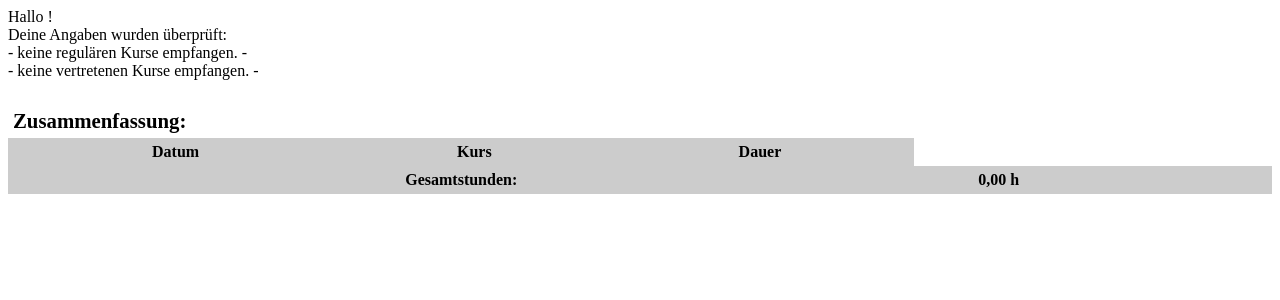
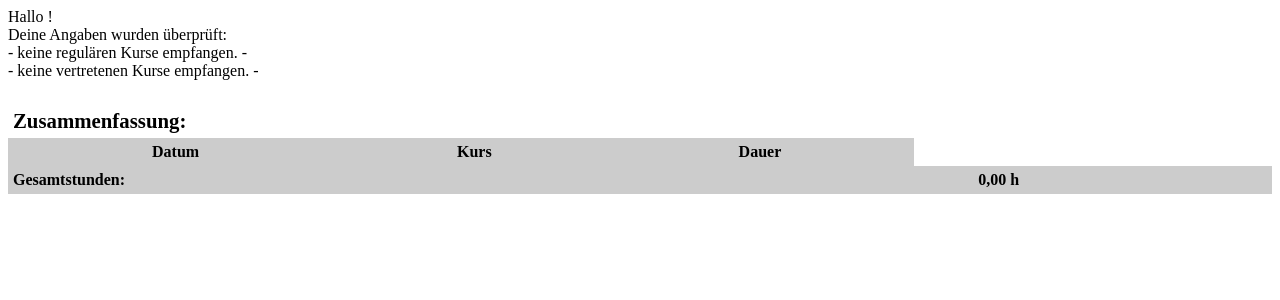
Before and after one commit to CVNfan/Online-Abrechnung, a PHP site: page /send.php in a window 1280 px wide. Shown: the top 300 px of the page. Run offline with PHP 8.4, Linux system fonts and the light colour scheme; data that the repository does not hold is empty.

Commit message:
Update pdf-data.php
cops

```diff
--- a/pdf-data.php
+++ b/pdf-data.php
@@ -87,7 +87,6 @@ Zusammenfassung:
     }
   }
 //HIER ZUENDE
-echo '<tfoot>';
 if(isset($sparten))
 {
   foreach($sparten as &$value)
@@ -95,7 +94,7 @@ if(isset($sparten))
     $stundenzahl = ${$value.'Stunden'}/60;
     echo '
       <tr style="background-color: #cccccc; padding:5px;">
-        <td colspan="3"><b>'.$value.'stunden: </b></td>
+        <td colspan="3" style="text-align: left;"><b>'.$value.'stunden: </b></td>
         <td></td>
         <td style="text-align: left;"><b>'.number_format(${$value.'Stunden'}/60, 2, ',', '').' h</b></td>
       </tr>';
@@ -107,7 +106,7 @@ if($vertretungStunden > 0)
 {
   echo '
     <tr style="background-color: #cccccc; padding:5px;">
-      <td colspan="3"><b>Vertretungen: </b></td>
+      <td colspan="3" style="text-align: left;"><b>Vertretungen: </b></td>
       <td></td>
       <td style="text-align: left;"><b>'.number_format($vertretungStunden/60, 2, ',', '').' h</b></td>
     </tr>';
@@ -115,10 +114,9 @@ if($vertretungStunden > 0)
 
 echo'
             <tr style="background-color: #cccccc; padding:5px;">
-                <td colspan="3"><b>Gesamtstunden: </b></td>
+                <td colspan="3" style="text-align: left;"><b>Gesamtstunden: </b></td>
                 <td></td>
                 <td style="text-align: left;"><b>'.number_format($gesamtStunden/60, 2, ',', '').' h</b></td>
             </tr>
-            </tfoot>
         </table>
 <br><br><br>';
```
